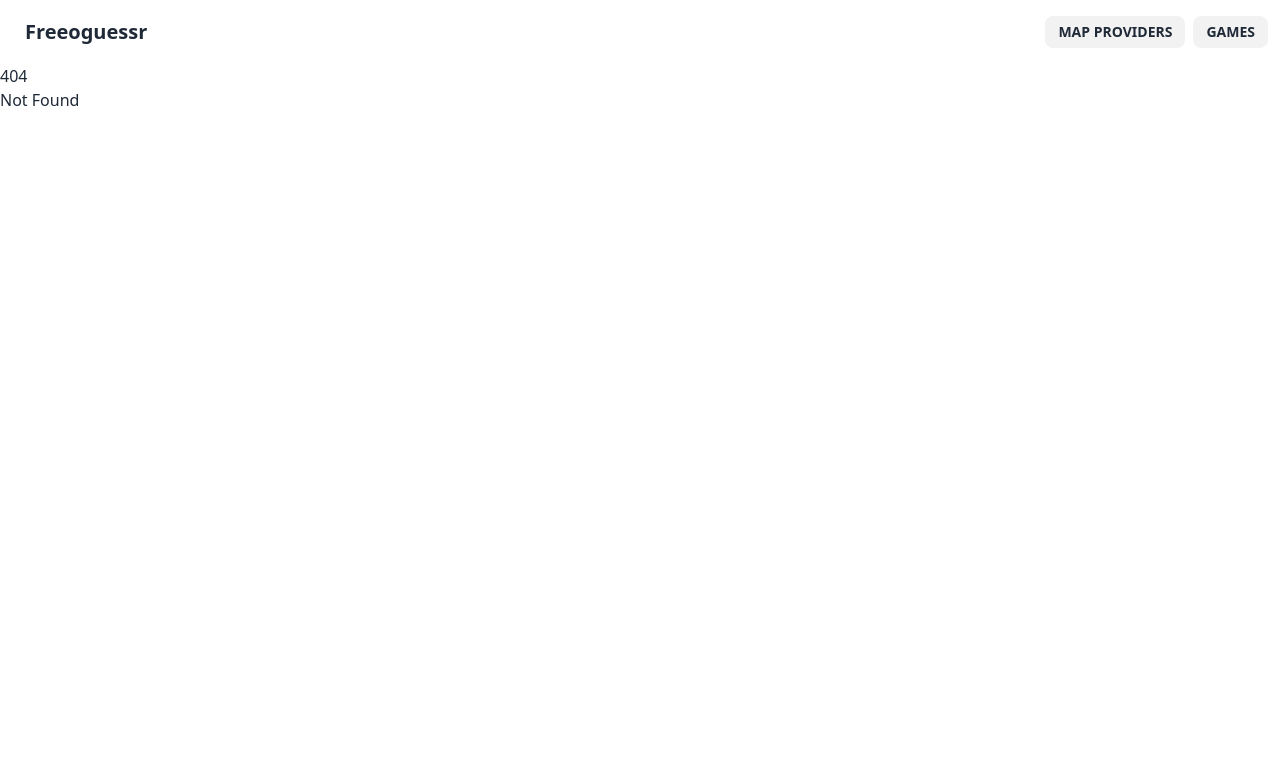
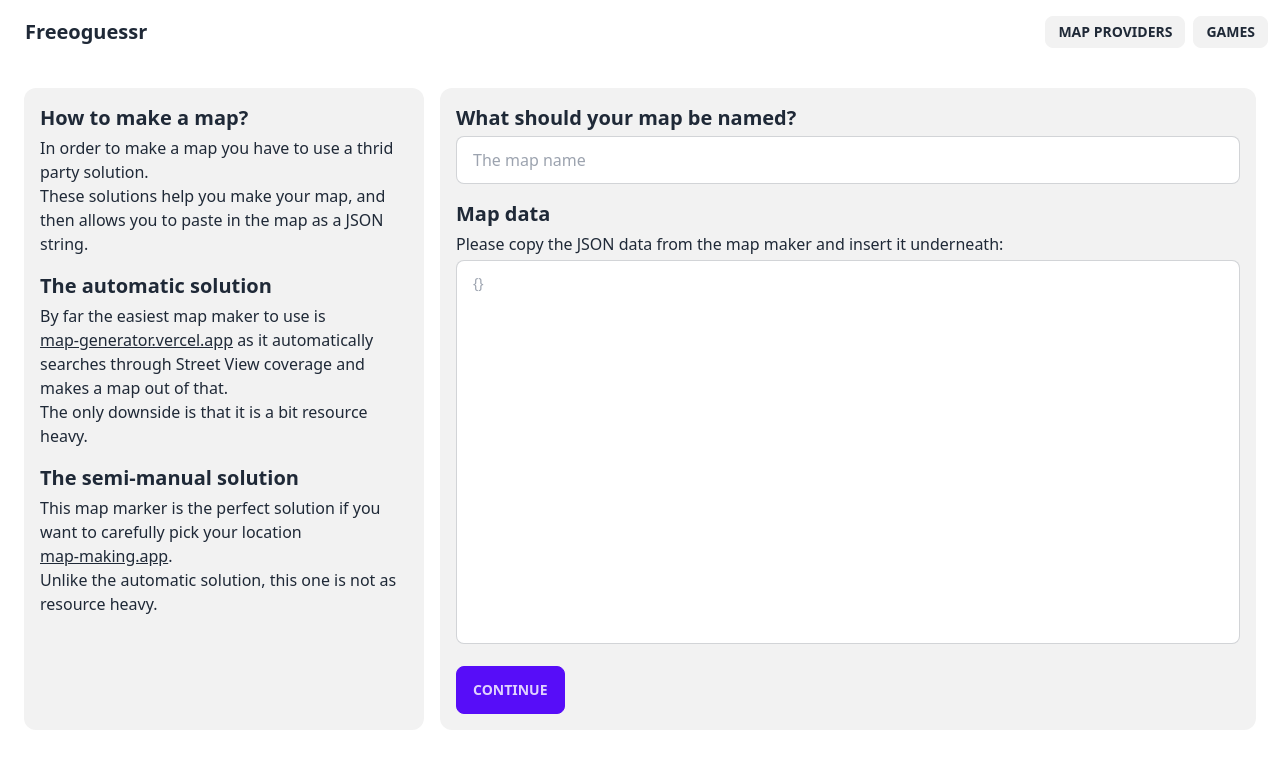
Before and after one commit to jona799t/freeoguessr, a SvelteKit app: page /create in a window 1280 px wide. Before the commit this address had no page. Shown: the top 768 px of the page. Built offline with nearby package versions, Linux system fonts and the light colour scheme.

Commit message:
Begyndt på map import

```diff
--- a/src/routes/+layout.svelte
+++ b/src/routes/+layout.svelte
@@ -1,5 +1,9 @@
 <script>
     import "../app.css";
+
+    if (localStorage.getItem("maps") == null) {
+        localStorage.setItem("maps", "{}");
+    }
 </script>
 
 
--- /dev/null
+++ b/src/routes/+page.js
@@ -0,0 +1 @@
+export const ssr = false;
--- /dev/null
+++ b/src/routes/create/+page.js
@@ -0,0 +1 @@
+export const ssr = false;
--- /dev/null
+++ b/src/routes/create/+page.svelte
@@ -0,0 +1,93 @@
+<script>
+    let name;
+    let data;
+
+    let jsonData;
+    let map;
+
+    let error;
+
+    function _continue() {
+        let allowed = true;
+
+        try {
+            jsonData = JSON.parse(data);
+        } catch (err) {
+            error = "The map data is not valid";
+            document.getElementById("error_modal").showModal();
+            allowed = false;
+        }
+        if (!name) {
+            error = "Please name your map";
+            document.getElementById("error_modal").showModal();
+            allowed = false;
+        }
+
+        if (allowed) {
+            map = btoa(JSON.stringify({
+                name: name,
+                data: jsonData
+            }));
+
+            location.href = "/import?map=" + map;
+        }
+    }
+</script>
+
+<div class="max-w-[86rem] m-auto p-6">
+    <div class="grid grid-cols-3 gap-4">
+        <div class="bg-base-200 rounded-xl p-4">
+            <div>
+                <h2 class="font-bold text-xl mb-1">How to make a map?</h2>
+                <p>In order to make a map you have to use a thrid party solution.</p>
+                <p>These solutions help you make your map, and then allows you to paste in the map as a JSON string.</p>
+            </div>
+
+            <div class="my-4">
+                <h2 class="font-bold text-xl mb-1">The automatic solution</h2>
+                <p>By far the easiest map maker to use is</p>
+                <p><a class="link" href="https://map-generator.vercel.app/" target="_blank">map-generator.vercel.app</a> as it automatically searches through Street View coverage and makes a map out of that.</p>
+                <p>The only downside is that it is a bit resource heavy.</p>
+            </div>
+
+            <div class="mt-4">
+                <h2 class="font-bold text-xl mb-1">The semi-manual solution</h2>
+                <p>This map marker is the perfect solution if you want to carefully pick your location</p>
+                <p><a class="link" href="https://map-making.app/" target="_blank">map-making.app</a>.</p>
+                <p>Unlike the automatic solution, this one is not as resource heavy.</p>
+            </div>
+        </div>
+
+        <div class="col-span-2 bg-base-200 rounded-xl p-4">
+            <div>
+                <h2 class="font-bold text-xl mb-1">What should your map be named?</h2>
+                <input type="text" placeholder="The map name" class="input input-bordered w-full" bind:value={name} />
+            </div>
+
+            <div class="my-4">
+                <h2 class="font-bold text-xl mb-1">Map data</h2>
+                <p class="mb-1">Please copy the JSON data from the map maker and insert it underneath:</p>
+                <textarea class="textarea textarea-bordered w-full h-96 resize-none" placeholder="{"{}"}" bind:value={data}></textarea>
+            </div>
+
+            <div class="mt-4">
+                <button class="btn btn-primary" on:click={_continue}>Continue</button>
+            </div>
+        </div>
+    </div>
+</div>
+
+<dialog id="error_modal" class="modal">
+    <div class="modal-box">
+        <h3 class="font-bold text-lg">Error</h3>
+        <p class="py-4">{error}</p>
+        <div class="modal-action">
+            <form method="dialog">
+            <button class="btn">Close</button>
+        </form>
+    </div>
+    </div>
+        <form method="dialog" class="modal-backdrop">
+        <button>Close</button>
+    </form>
+</dialog>
--- /dev/null
+++ b/src/routes/import/+page.js
@@ -0,0 +1 @@
+export const ssr = false;
--- /dev/null
+++ b/src/routes/import/+page.svelte
@@ -0,0 +1,28 @@
+<script>
+    import { page } from '$app/stores'
+
+    const map = $page.url.searchParams.get("map");
+    let jsonMap;
+    let ready = false;
+    if (map) {
+        jsonMap = JSON.parse(atob(map));
+        let maps = JSON.parse(localStorage.getItem("maps"));
+        console.log(maps);
+        maps[jsonMap.name.toLowerCase()] = jsonMap;
+        localStorage.setItem("maps", JSON.stringify(maps));
+        ready = true;
+    }
+</script>
+
+<div class="max-w-[86rem] m-auto p-6">
+    {#if map}
+        {#if ready}
+            <p>{jsonMap.name} has been imported</p>
+            <button class="btn btn-primary">Play now</button>
+        {:else}
+            <p>Importing the map {jsonMap.name}...</p>
+        {/if}
+    {:else}
+        <p>The url is invalid</p>
+    {/if}
+</div>
```
